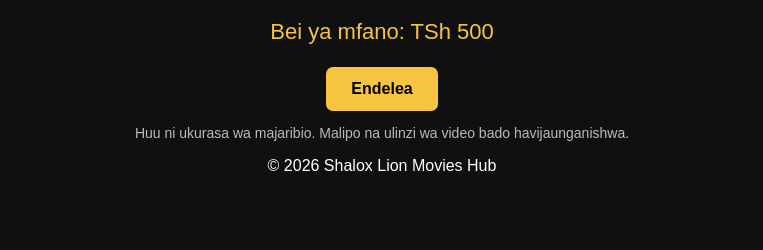
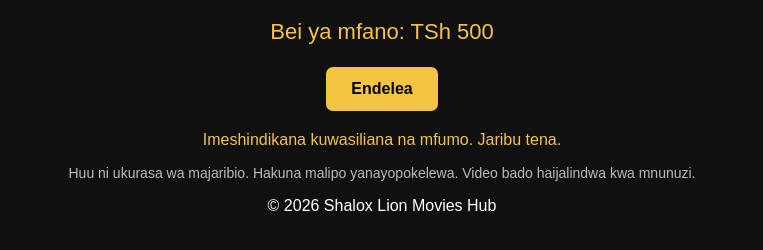
Before and after one commit to shaloxliontz-commits/shalox-lion-movies-hub, a plain HTML site: page index.html in a window 1280 px wide. Both pictures are taken after a click on the button "Endelea". Shown: the part 584-834 px from the top of the page, without its empty margins (258-1021 px from the left). Before the commit the page ends 800 px from the top, so only its background shows below. Drawn offline with Linux system fonts and the light colour scheme; no server answers.

Commit message:
Refactor payment button and update note section
Updated the button to call the testPayment function and modified the result message display. Enhanced the note section for clarity.

```diff
--- a/index.html
+++ b/index.html
@@ -38,15 +38,21 @@
       border-radius: 7px;
       font-size: 16px;
       font-weight: bold;
+      cursor: pointer;
     }
     .note {
       color: #bbb;
       font-size: 14px;
     }
+    #result {
+      margin-top: 20px;
+      color: #f5c542;
+    }
   </style>
 </head>
 <body>
   <div class="container">
+
     <h1>🎬 SHALOX LION MOVIES HUB</h1>
     <p>Karibu kwenye Movie Hub yetu!</p>
 
@@ -60,14 +66,60 @@
     <h2>Movie Test</h2>
     <p class="price">Bei ya mfano: TSh 500</p>
 
-    <button onclick="alert('Huu ni ukurasa wa majaribio tu. Hakuna malipo yanayopokelewa bado.')">
+    <button id="continueBtn" onclick="testPayment()">
       Endelea
     </button>
 
+    <p id="result"></p>
+
     <p class="note">
-      Huu ni ukurasa wa majaribio. Malipo na ulinzi wa video bado havijaunganishwa.
+      Huu ni ukurasa wa majaribio.
+      Hakuna malipo yanayopokelewa.
+      Video bado haijalindwa kwa mnunuzi.
     </p>
+
     <p>© 2026 Shalox Lion Movies Hub</p>
+
   </div>
+
+  <script>
+    async function testPayment() {
+      const button = document.getElementById("continueBtn");
+      const result = document.getElementById("result");
+
+      button.disabled = true;
+      result.textContent = "Inajaribu kuwasiliana na mfumo...";
+
+      try {
+        const response = await fetch(
+          "/.netlify/functions/verify-payment",
+          {
+            method: "POST",
+            headers: {
+              "Content-Type": "application/json"
+            },
+            body: JSON.stringify({
+              mode: "demo"
+            })
+          }
+        );
+
+        const data = await response.json();
+
+        if (data.success && data.demo) {
+          result.textContent = data.message;
+        } else {
+          result.textContent =
+            data.message || "Jaribio halijafanikiwa.";
+        }
+
+      } catch (error) {
+        result.textContent =
+          "Imeshindikana kuwasiliana na mfumo. Jaribu tena.";
+      }
+
+      button.disabled = false;
+    }
+  </script>
 </body>
 </html>
```
